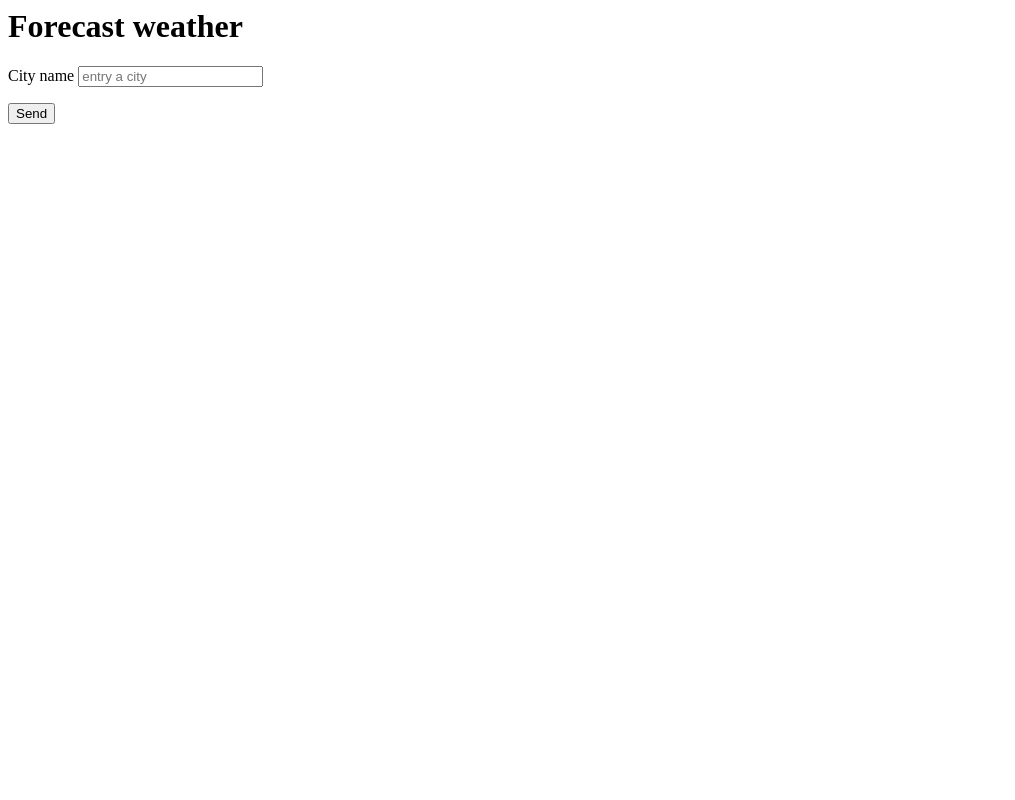
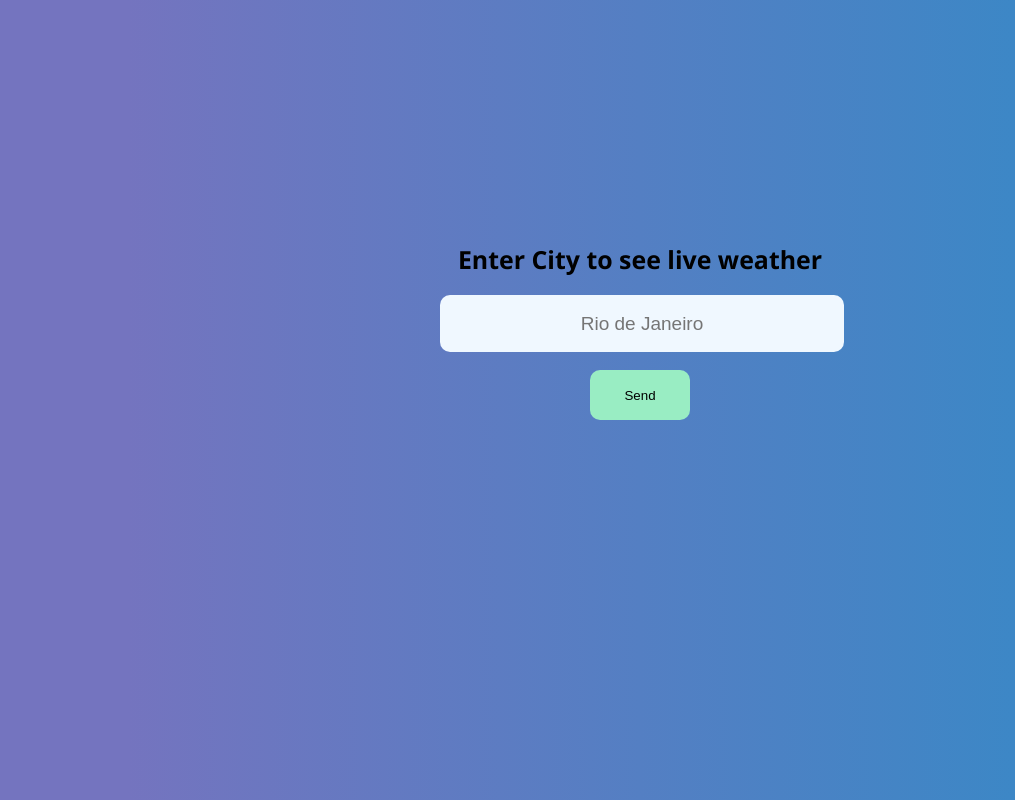
Before and after one commit to dani37x/Weather-App, a Flask app: page / in a window 1280 px wide. Shown: the whole page, without its empty margins (0-1015 px from the left). Run offline with Flask 2, Linux system fonts and the light colour scheme; parts of the project's set-up code (start-up, migrations or seed data) failed here and were passed over.

Commit message:
desing change (own)

```diff
--- a/myproject/project_files/static/css/form.css
+++ b/myproject/project_files/static/css/form.css
@@ -1 +1,65 @@
 @import url(https://fonts.googleapis.com/css?family=Open+Sans:300,400,700);
+
+body {
+    background: linear-gradient(90deg, #7474BF 10%, #348AC7 90%);
+}
+
+#wrapper{
+
+    width: 400px;
+    margin: 200px auto;
+}
+
+div {
+    display: block;
+}
+
+.card{
+    width: 400px;
+    height: 200px;
+    font-family: 'Open Sans';
+    position: relative;
+}
+
+.formula{
+    width: 400px;
+    height: 55px;
+    background: rgb(41, 41, 41);
+    position: absolute;
+    left: 0px;
+    top: 95px;
+    border-radius: 10px;
+    border: none;
+    background-color: aliceblue;
+    font-size: 19px;
+    text-align: center;
+}
+
+.city{
+    width: 400px;
+    height: 65px;
+    position: absolute;
+    left: 0px;
+    top: 0px;
+    border-radius: 10px;
+    border: none;
+    text-align: center;
+    font-size: 30px;
+}
+
+.button{
+    width: 100px;
+    height: 50px;
+    background: red;
+    position: absolute;
+    left: 150px;
+    top: 170px;
+    border: none;
+    border-radius: 10px;
+    background-color: #99edc3;
+}
+
+form {
+    background-color: aliceblue;
+    text-align: center;
+}
--- a/myproject/project_files/templates/form.html
+++ b/myproject/project_files/templates/form.html
@@ -1,17 +1,26 @@
-<html>
-    <div id="title">
-        {% block head %}
-        <h1> Forecast weather </h1>
-        {% endblock %}
+<!DOCTYPE html>
+<html  lang="pl">
+    <head>
+        <meta name="viewport" content="width=device-width, initial-scale=1.0">
+        <meta charset="utf-8">
+        <meta name="keywords" content="portfolio">
+        <meta name="description" content="">
+        <link rel="stylesheet" href="{{ url_for('static', filename='css/form.css') }}" media="screen">
+    </head>
+    {% block content %}
+	<body>
+	<div id="wrapper">
+        <div class="card">
+            <span class="city">
+                <h5> Enter City to see live weather </h5>
+            </span>
+            <form method="post" action=''>
+                {{ form.csrf_token }}
+                {{form.name(class="formula", placeholder="Rio de Janeiro")}}
+                {{form.submit(class="button")}}
+            </form>
+        </div>
     </div>
-    <div id="actions">
-        {% block content %}
-        <form method="post" action=''>
-            {{ form.csrf_token }}
-            <p> {{form.name.label}} {{form.name(placeholder='entry a city')}} </p>
-            <p> {{form.submit}} </p>
-        </form>
-        {% endblock %}
-    </div>
-
- </html>
+	</body>
+    {% endblock %}
+</html>
```
